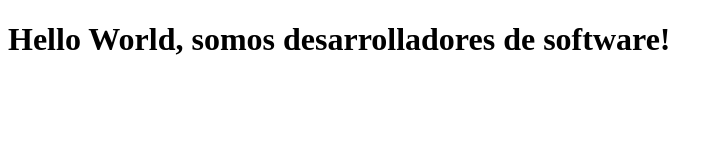
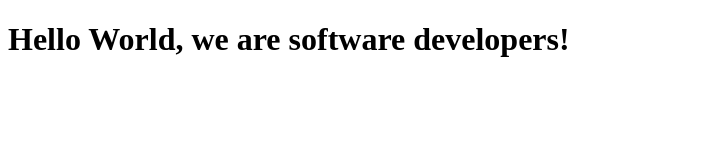
Before and after one commit to RichardPuma12/build-a-product-landing-page, a plain HTML site: page index.html in a window 1280 px wide. Shown: the whole page, without its empty margins (0-723 px from the left). Drawn offline with Linux system fonts and the light colour scheme.

Commit message:
Update index.html

```diff
--- a/index.html
+++ b/index.html
@@ -7,6 +7,6 @@
     <title>Document</title>
 </head>
 <body>
-    <h1>Hello World, somos desarrolladores de software!</h1>
+    <h1>Hello World, we are software developers!</h1>
 </body>
 </html>
```
